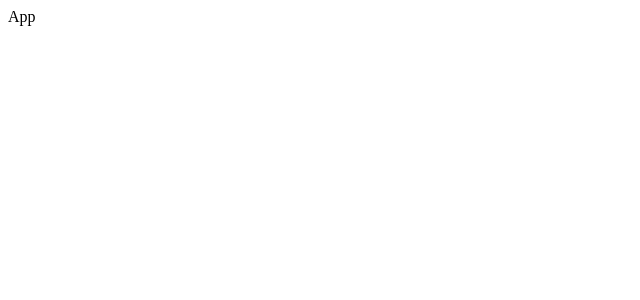
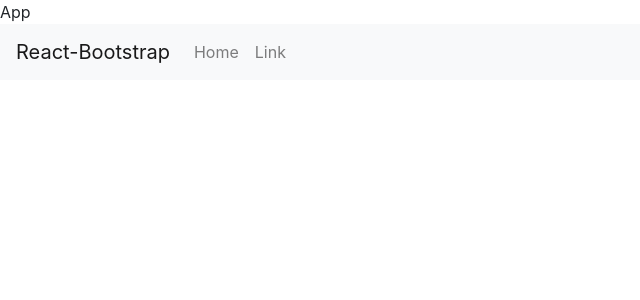
Before and after one commit to YakubuAmidu/Talent-corner, a React (Create React App) app: page / in a window 1280 px wide. Shown: the top 300 px of the page, without its empty margins (0-640 px from the left). Built offline with nearby package versions, Linux system fonts and the light colour scheme.

Commit message:
Commiting changes

```diff
--- a/package.json
+++ b/package.json
@@ -6,8 +6,11 @@
     "@testing-library/jest-dom": "^5.11.4",
     "@testing-library/react": "^11.1.0",
     "@testing-library/user-event": "^12.1.10",
+    "bootstrap": "^4.5.3",
     "react": "^17.0.1",
+    "react-bootstrap": "^1.4.0",
     "react-dom": "^17.0.1",
+    "react-router-dom": "^4.3.1",
     "react-scripts": "4.0.0",
     "web-vitals": "^0.2.4"
   },
--- a/public/index.html
+++ b/public/index.html
@@ -24,6 +24,14 @@
       work correctly both with client-side routing and a non-root public URL.
       Learn how to configure a non-root public URL by running `npm run build`.
     -->
+
+    <link
+      rel="stylesheet"
+      href="https://maxcdn.bootstrapcdn.com/bootstrap/4.5.0/css/bootstrap.min.css"
+      integrity="sha384-9aIt2nRpC12Uk9gS9baDl411NQApFmC26EwAOH8WgZl5MYYxFfc+NcPb1dKGj7Sk"
+      crossorigin="anonymous"
+    />
+
     <title>React App</title>
   </head>
   <body>
--- a/src/components/App.js
+++ b/src/components/App.js
@@ -1,10 +1,12 @@
 import React, { Component } from "react";
+import TopScreen from ".././screens/TopScreen";
 
 class App extends Component {
   render() {
     return (
       <div>
         <div>App</div>
+        <TopScreen />
       </div>
     );
   }
--- /dev/null
+++ b/src/screens/TopScreen.js
@@ -0,0 +1,21 @@
+import React from "react";
+import { Navbar, Nav } from "react-bootstrap";
+
+const TopScreen = () => {
+  return (
+    <div>
+      <Navbar bg="light" expand="lg">
+        <Navbar.Brand href="#home">React-Bootstrap</Navbar.Brand>
+        <Navbar.Toggle aria-controls="basic-navbar-nav" />
+        <Navbar.Collapse id="basic-navbar-nav">
+          <Nav className="mr-auto">
+            <Nav.Link href="#home">Home</Nav.Link>
+            <Nav.Link href="#link">Link</Nav.Link>
+          </Nav>
+        </Navbar.Collapse>
+      </Navbar>
+    </div>
+  );
+};
+
+export default TopScreen;
```
Also changed, not shown: 1 other file (tests, documents, lock files or other folders).
